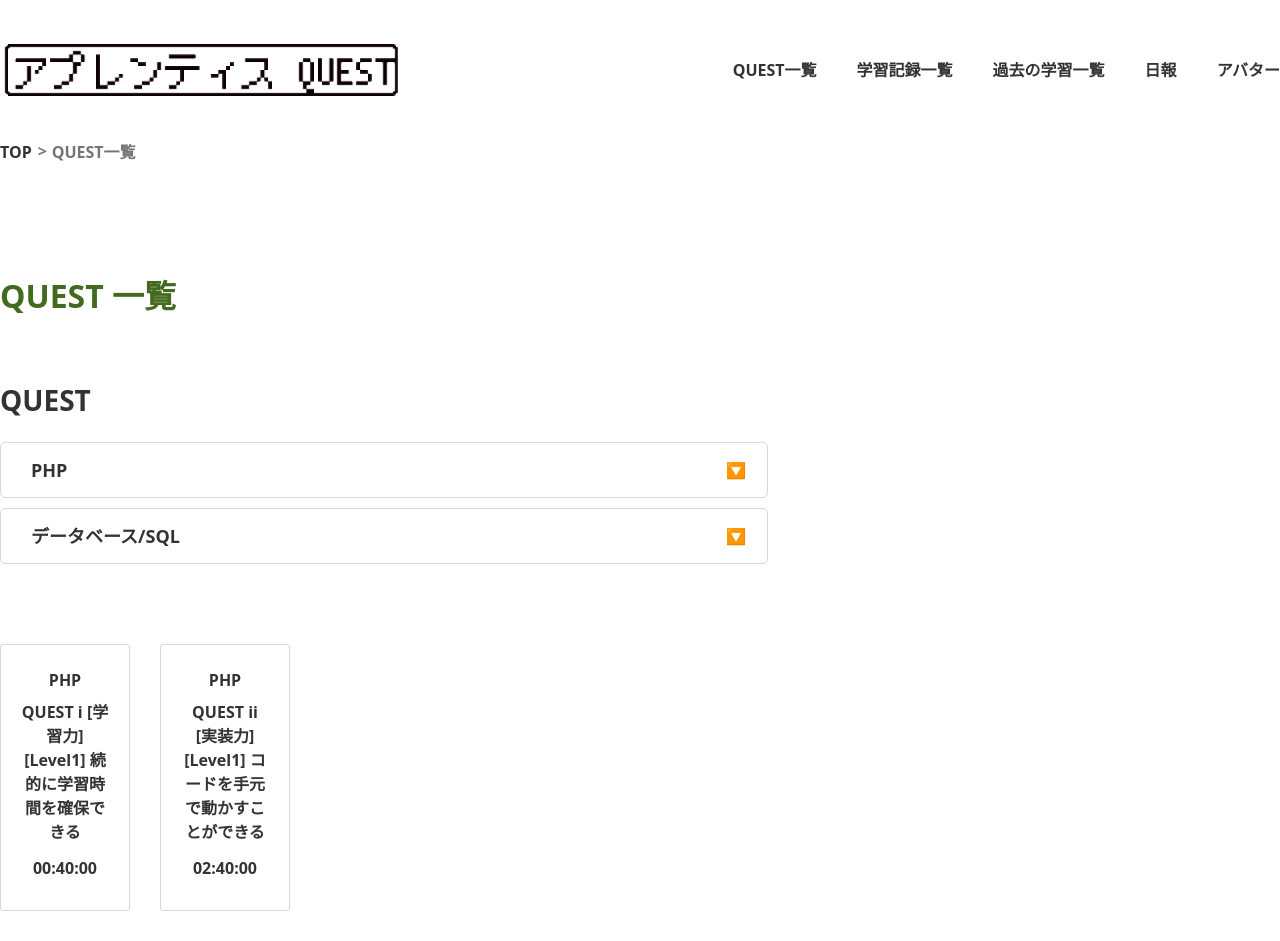
After one commit to FumihikoTsutsuguchi/team-app, a PHP site: page /quest-list.php in a window 1280 px wide. The commit adds this page. Run offline with PHP 8.4, Linux system fonts and the light colour scheme.

Commit message:
[add]QUEST一覧/QUEST詳細ページのマークアップ・CSS追加

```diff
--- /dev/null
+++ b/app/css/component/_archive.scss
@@ -0,0 +1,27 @@
+@use "../global" as *;
+
+.c-archive {
+    ul {
+        display: flex;
+        gap: 30px;
+        li {
+            max-width: 130px;
+        }
+    }
+}
+
+.c-archive-button {
+    padding: 23px 20px 30px;
+    border: 1px solid $border;
+    border-radius: 3px;
+}
+
+.c-archive-content {
+    span {
+        display: inline-block;
+        margin-bottom: 8px;
+    }
+    P {
+        margin-bottom: 12px;
+    }
+}
--- a/app/css/component/_button.scss
+++ b/app/css/component/_button.scss
@@ -1,11 +1,13 @@
 @use "../global" as *;
 
 .c-button {
-    max-width: 130px;
+    max-width: 150px;
     a {
-        padding: 10px 15px;
+        padding: 12px 18px;
         width: 100%;
+        color: $white;
         text-decoration: none;
-        background-color: #008000;
+        background-color: $black;
+        border-radius: 3px;
     }
 }
--- a/app/css/component/_header.scss
+++ b/app/css/component/_header.scss
@@ -4,11 +4,11 @@
 .c-header {
     position: fixed;
     width: 100%;
-    padding: 30px;
+    padding: 40px 0;
     background-color: $white;
     z-index: 2;
     & + * {
-        padding-top: 120px;
+        padding-top: 140px;
     }
 }
 
--- a/app/css/component/_heading.scss
+++ b/app/css/component/_heading.scss
@@ -2,5 +2,5 @@
 
 .c-heading {
     font-size: 3.2rem;
-    color: #426B1F;
+    color: $heading;
 }
--- a/app/css/component/_index.scss
+++ b/app/css/component/_index.scss
@@ -1,3 +1,4 @@
+@use "archive";
 @use "avatar";
 @use "button";
 @use "footer";
--- a/app/css/component/_nav-global.scss
+++ b/app/css/component/_nav-global.scss
@@ -11,5 +11,30 @@
             }
         }
     }
+}
 
+.c-nav-breadcrumb {
+    ol {
+        display: flex;
+        gap: 20px;
+        li {
+            position: relative;
+            &:last-child {
+                color: $gray;
+            }
+            & + li {
+                &::before {
+                    position: absolute;
+                    content: ">";
+                    width: 7px;
+                    height: 7px;
+                    top: calc(50% - 13px);
+                    left: -14px;
+                }
+            }
+            a {
+                text-decoration: none;
+            }
+        }
+    }
 }
--- a/app/css/front/_index.scss
+++ b/app/css/front/_index.scss
@@ -1,2 +1,3 @@
 @use "avatar";
 @use "front";
+@use "quest-list";
--- /dev/null
+++ b/app/css/front/_quest-list.scss
@@ -0,0 +1,51 @@
+@use "../global" as *;
+
+.p-quest-list {
+    margin-top: 120px;
+}
+
+.p-quest-list__select {
+    margin: 80px 0;
+    max-width: 60%;
+    h3 {
+        font-size: 2.8rem;
+        margin-bottom: 30px;
+    }
+    details {
+        position: relative;
+        padding: 15px 30px;
+        border: 1px solid $border;
+        border-radius: 5px;
+        &::after {
+            position: absolute;
+            content: "🔽";
+            width: 7px;
+            height: 7px;
+            top: 15px;
+            right: 34px;
+        }
+        & + details {
+            margin-top: 10px;
+        }
+        .p-quest-list__select-content {
+            margin-top: 30px;
+            & + .p-quest-list__select-content {
+                margin-top: 20px;
+            }
+        }
+        summary {
+            font-size: 1.8rem;
+        }
+        ul {
+            margin-top: 10px;
+            li {
+                margin-top: 10px;
+                padding-top: 10px;
+                border-top: 1px solid $border;
+                button {
+
+                }
+            }
+        }
+    }
+}
--- a/app/css/global/setting/_color.scss
+++ b/app/css/global/setting/_color.scss
@@ -3,23 +3,22 @@
 // blackやwhiteなど色の名前は-colorは無しで命名してください。
 
 // メインカラー
-// $main-color: #052b58;
+$main-color: #052b58;
 
 // サブカラー
 // $sub-color: #00836a;
-// $navy: #040732;
-// $green: #254047;
+
+//　タイトルカラー
+$heading: #426b1f;
 
 // アクセントカラー
 // $accent-color: #f3c921;
 
-//ブラック
-$black: #222222;
+//ブラック (ボタン)
+$black: #333333;
+
 // サイトで最も暗い色
 $black-dp: #000;
-
-// サイトで最も暗い色よりも柔らかな色
-// $mild-black: #383838;
 
 // サイトで最も明るい色
 $white: #fff;
--- a/app/header.php
+++ b/app/header.php
@@ -19,7 +19,7 @@
             </h1>
             <nav class="c-nav-global">
                 <ul>
-                    <li><a href="./quest-list.php">クエスト一覧</a></li>
+                    <li><a href="./quest-list.php">QUEST一覧</a></li>
                     <li><a href="./self-study.php">学習記録一覧</a></li>
                     <li><a href="./past-study.php">過去の学習一覧</a></li>
                     <li><a href="./daily-report.php">日報</a></li>
--- /dev/null
+++ b/app/quest-list.php
@@ -0,0 +1,127 @@
+<?php require_once("./header.php"); ?>
+
+<div class="c-wrapper">
+    <div class="c-nav-breadcrumb">
+        <ol>
+            <li><a href="">TOP</a></li>
+            <li>QUEST一覧</li>
+        </ol>
+    </div>
+    <div class="p-quest-list">
+        <h2 class="c-heading">QUEST 一覧</h2>
+        <div class="p-quest-list__select">
+            <h3>QUEST</h3>
+            <details>
+                <summary>PHP</summary>
+                <div class="p-quest-list__select-content">
+                    <h4>1. Skill Doc を読む</h4>
+                    <ul>
+                        <li><button>QUEST i [学習力][Level1] 続的に学習時間を確保できる</button></li>
+                        <li><button>QUEST ii [実装力][Level1] コードを手元で動かすことができる</button></li>
+                        <li><button>QUEST iii [実装力][Level2] コードを書く手順を理解している</button></li>
+                        <li><button>QUEST iv PHP</button></li>
+                    </ul>
+                </div>
+                <div class="p-quest-list__select-content">
+                    <h4>2. QUEST を解く</h4>
+                    <ul>
+                        <li><button>QUEST i [学習力][Level1] 続的に学習時間を確保できる</button></li>
+                        <li><button>QUEST ii [実装力][Level1] コードを手元で動かすことができる</button></li>
+                        <li><button>QUEST iii [実装力][Level2] コードを書く手順を理解している</button></li>
+                        <li><button>QUEST iv [PHP][Level1] 関数を自作し使うことができる</button></li>
+                        <li><button>QUEST v [PHP][Level1] 変数を宣言し代入することができる</button></li>
+                        <li><button>QUEST vi [PHP][Level1] 条件分岐を使うことができる</button></li>
+                        <li><button>QUEST vii [PHP][Level1] 繰り返し処理を行うことができる</button></li>
+                        <li><button>QUEST viii [PHP][Level2] 配列関数を使い繰り返し処理を行うことができる(advanced)</button></li>
+                        <li><button>QUEST ix [PHP][Level2] オブジェクト指向が何かを説明できる</button></li>
+                        <li><button>QUEST x [PHP][Level2] オブジェクト指向を使うことができる</button></li>
+                        <li><button>QUEST xi [PHP][Level2] 継承を使うことができる(advanced)</button></li>
+                        <li><button>QUEST xii [PHP][Level2] 例外処理を使うことができる</button></li>
+                        <li><button>QUEST xiii [PHP][Level2] 外部ライブラリを使うことができる(advanced)</button></li>
+                        <li><button>QUEST xiv [PHP][Level2] デバッガを活用してデバッグができる(advanced)</button></li>
+                        <li><button>QUEST xv [PHP][Level2] 静的解析ツールを使うことができる(advanced)</button></li>
+                    </ul>
+                </div>
+                <div class="p-quest-list__select-content">
+                    <h4>3. 提出 QUEST を提出する</h4>
+                    <ul>
+                        <li><button>QUEST i ブラックジャックゲーム</button></li>
+                    </ul>
+                </div>
+            </details>
+            <details>
+                <summary>データベース/SQL</summary>
+                <div class="p-quest-list__select-content">
+                    <h4>1. Skill Doc を読む</h4>
+                    <ul>
+                        <li><button>QUEST i [やりきる力][Level2] 納期を守ることができる</button></li>
+                        <li><button>QUEST ii [コミュニケーション][Level2] 読みやすいドキュメントを書ける</button></li>
+                        <li><button>QUEST iii データベース</button></li>
+                        <li><button>QUEST iv SQL</button></li>
+                        <li><button>QUEST v 拡張性</button></li>
+                        <li><button>QUEST vi パフォーマンス</button></li>
+                    </ul>
+                </div>
+                <div class="p-quest-list__select-content">
+                    <h4>2. QUEST を解く</h4>
+                    <ul>
+                        <li><button>QUEST i [コミュニケーション][Level2] 読みやすいドキュメントを書ける</button></li>
+                        <li><button>QUEST ii [データベース][Level1] データベース関連の基本的な用語を説明できる</button></li>
+                        <li><button>QUEST iii [SQL][Level1] データベースを作成・指定・削除できる</button></li>
+                        <li><button>QUEST iv [SQL][Level1] ユーザーを作成・権限付与・削除できる</button></li>
+                        <li><button>QUEST v [SQL][Level1] テーブルを作成・修正・削除できる</button></li>
+                        <li><button>QUEST vi [SQL][Level1] データを登録・検索・更新・削除できる</button></li>
+                        <li><button>QUEST vii [SQL][Level2] データを検索できる</button></li>
+                        <li><button>QUEST viii [SQL][Level2] データを絞り込むことができる</button></li>
+                        <li><button>QUEST ix [SQL][Level2] 検索結果の並び替えができる</button></li>
+                        <li><button>QUEST x [SQL][Level2] データを集計できる</button></li>
+                        <li><button>QUEST xi [SQL][Level2] データをグルーピングできる</button></li>
+                        <li><button>QUEST xii [SQL][Level2] テーブルを結合できる</button></li>
+                        <li><button>QUEST xiii [SQL][Level2] スタイルガイドに則ってクエリを書ける</button></li>
+                        <li><button>QUEST xiv [SQL][Level3] サブクエリを使うことができる(advanced)</button></li>
+                        <li><button>QUEST xv [SQL][Level3] 条件分岐ができる(advanced)</button></li>
+                        <li><button>QUEST xvi [SQL][Level3] 実行計画を確認できる(advanced)</button></li>
+                        <li><button>QUEST xvii [SQL][Level3] N＋1問題の対策ができる(advanced)</button></li>
+                        <li><button>QUEST xviii [データベース][Level2] データベース設計の流れを説明できる</button></li>
+                        <li><button>QUEST xix [データベース][Level2] エンティティを定義できる</button></li>
+                        <li><button>QUEST xix [データベース][Level2] エンティティを定義できる</button></li>
+                        <li><button>QUEST xx [データベース][Level2] データベースを正規化できる</button></li>
+                        <li><button>QUEST xxi [データベース][Level2] ER 図を書くことができる</button></li>
+                        <li><button>QUEST xxii [データベース][Level2] テーブルを定義できる</button></li>
+                        <li><button>QUEST xxiii [データベース][Level2] インデックスを設定できる</button></li>
+                        <li><button>QUEST xxiv [データベース][Level3] トランザクションについて説明できる(advanced)</button></li>
+                        <li><button>QUEST xxv [データベース][Level3] 同時実行制御について説明できる(advanced)</button></li>
+                    </ul>
+                </div>
+                <div class="p-quest-list__select-content">
+                    <h4>3. 提出 QUEST を提出する</h4>
+                    <ul>
+                        <li><button>QUEST i インターネットTV</button></li>
+                    </ul>
+                </div>
+            </details>
+        </div>
+        <div class="c-archive">
+            <ul>
+                <li>
+                    <button class="c-archive-button">
+                        <div class="c-archive-content">
+                            <span>PHP</span>
+                            <p>QUEST i [学習力][Level1] 続的に学習時間を確保できる</p>
+                        </div>
+                        <time>00:40:00</time>
+                    </button>
+                </li>
+                <li>
+                    <button class="c-archive-button">
+                        <div class="c-archive-content">
+                            <span>PHP</span>
+                            <p>QUEST ii [実装力][Level1] コードを手元で動かすことができる</p>
+                        </div>
+                        <time>02:40:00</time>
+                    </button>
+                </li>
+            </ul>
+        </div>
+    </div>
+</div>
```
Also changed, not shown: app/css/front/_front.scss (+58 -9 lines), app/index.php (+16 -1 lines), app/quest-list-detail.php (added, +20 -0 lines), app/dist/css/style.css, app/img/avatar/hachi.png.
